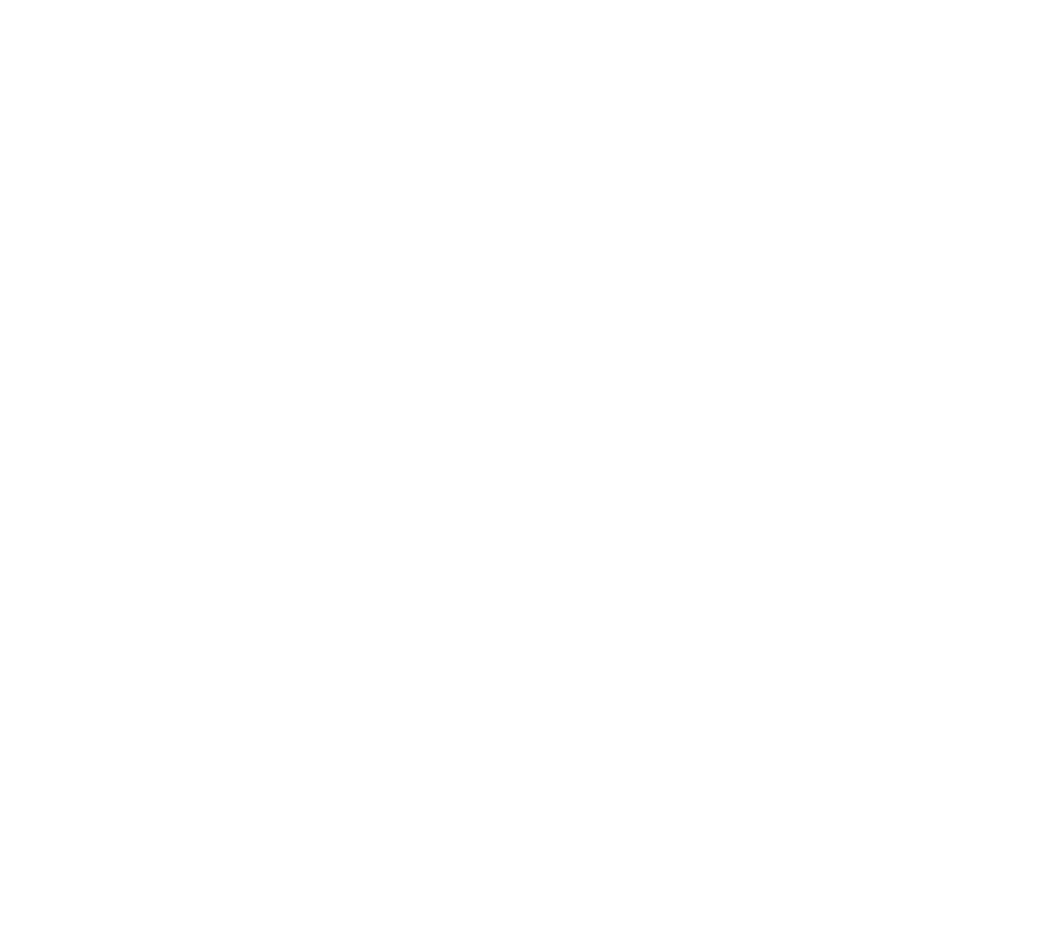
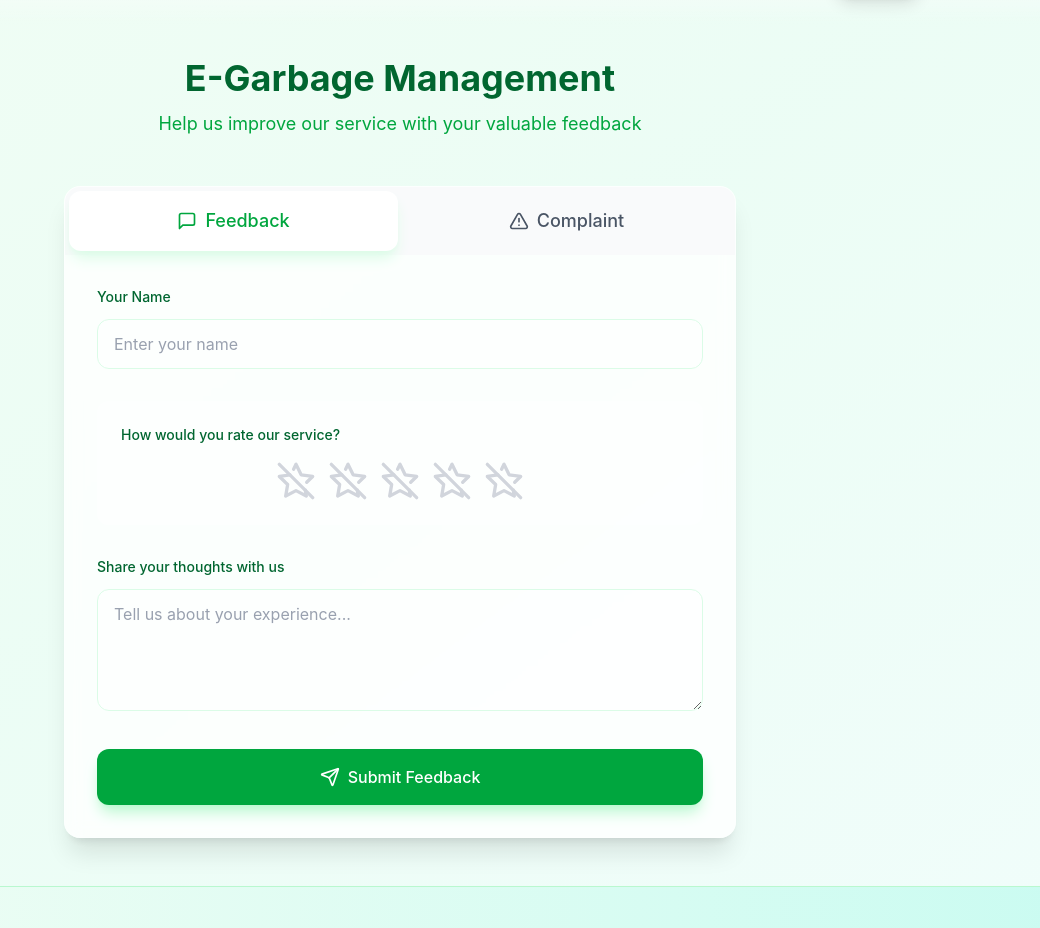
Before and after one commit to Aravinda-99/E_Garbage_Management_System, a React (Vite) app in the folder client/Client/: page /complain in a window 1280 px wide. Before the commit this address had no page. Shown: the part 70-998 px from the top of the page, without its empty margins (240-1280 px from the left). Before the commit the page ends 800 px from the top, so only its background shows below. Built offline with nearby package versions, Linux system fonts and the light colour scheme.

Commit message:
add the path for feedback

```diff
--- a/client/Client/src/App.jsx
+++ b/client/Client/src/App.jsx
@@ -16,7 +16,7 @@
 
 import SignUp from './Components/SingUpAndSingOut/SignupForm.jsx'
 import Login from './Components/SingUpAndSingOut/Login.jsx'
-
+import FeedBackAndComp from './Components/Page/FeedbackAndComplains.jsx';
 
 
 function App() {
@@ -44,6 +44,8 @@
         <Route path="/SignUp" element={<SignUp />} />
         <Route path="/Login" element={<Login />} />
 
+        <Route path="/feedback" element={<FeedBackAndComp />} />
+        <Route path="/complain" element={<FeedBackAndComp />} />
 
 
       </Routes>
--- a/client/Client/src/Components/Admin/FeedBackButton/Card.jsx
+++ b/client/Client/src/Components/Admin/FeedBackButton/Card.jsx
@@ -1,15 +1,22 @@
+// Card.jsx
 import React, { useState } from 'react';
+import { useNavigate } from 'react-router-dom';
 import { Leaf, AlertTriangle, MessageSquarePlus, ArrowRight } from 'lucide-react';
 import { motion, AnimatePresence } from 'framer-motion';
 
 const Card = () => {
   const [isHovered, setIsHovered] = useState(false);
   const [activeButton, setActiveButton] = useState(null);
+  const navigate = useNavigate();
 
   const handleAction = (type) => {
     setActiveButton(type);
     setTimeout(() => {
-      window.location.href = `/${type}`;
+      if (type === 'feedback') {
+        navigate('/feedback');
+      } else if (type === 'complaint') {
+        navigate('/complain'); // Changed from /FeedBackAndComp${type} to /complain
+      }
     }, 800);
   };
 
--- a/client/Client/src/Components/Page/FeedbackAndComplains.jsx
+++ b/client/Client/src/Components/Page/FeedbackAndComplains.jsx
@@ -1,6 +1,8 @@
 import React, { useState, useEffect } from 'react';
 import { Star, StarOff, Upload, Send, Trash2, MessageSquare, AlertTriangle } from 'lucide-react';
 import { motion, AnimatePresence } from 'framer-motion';
+import Navbar from '../Navbar';
+import Footer from '../Footer';
 
 function FeedBackAndComp() {
   const [activeTab, setActiveTab] = useState('feedback');
@@ -84,11 +86,13 @@
   };
 
   return (
+    <div className="flex flex-col min-h-screen">
+      <Navbar />
       <motion.div
         initial={{ opacity: 0 }}
         animate={{ opacity: 1 }}
         transition={{ duration: 0.5 }}
-      className="min-h-screen bg-gradient-to-br from-green-50 via-emerald-50 to-teal-50"
+        className="flex-grow bg-gradient-to-br from-green-50 via-emerald-50 to-teal-50 pt-20"
       >
         <div className="container mx-auto px-2 sm:px-4 py-8 sm:py-12">
           <motion.div
@@ -390,6 +394,8 @@
           </motion.div>
         </div>
       </motion.div>
+      <Footer />
+    </div>
   );
 }
 
```
Lines whose indentation alone changed are shown as unchanged.
